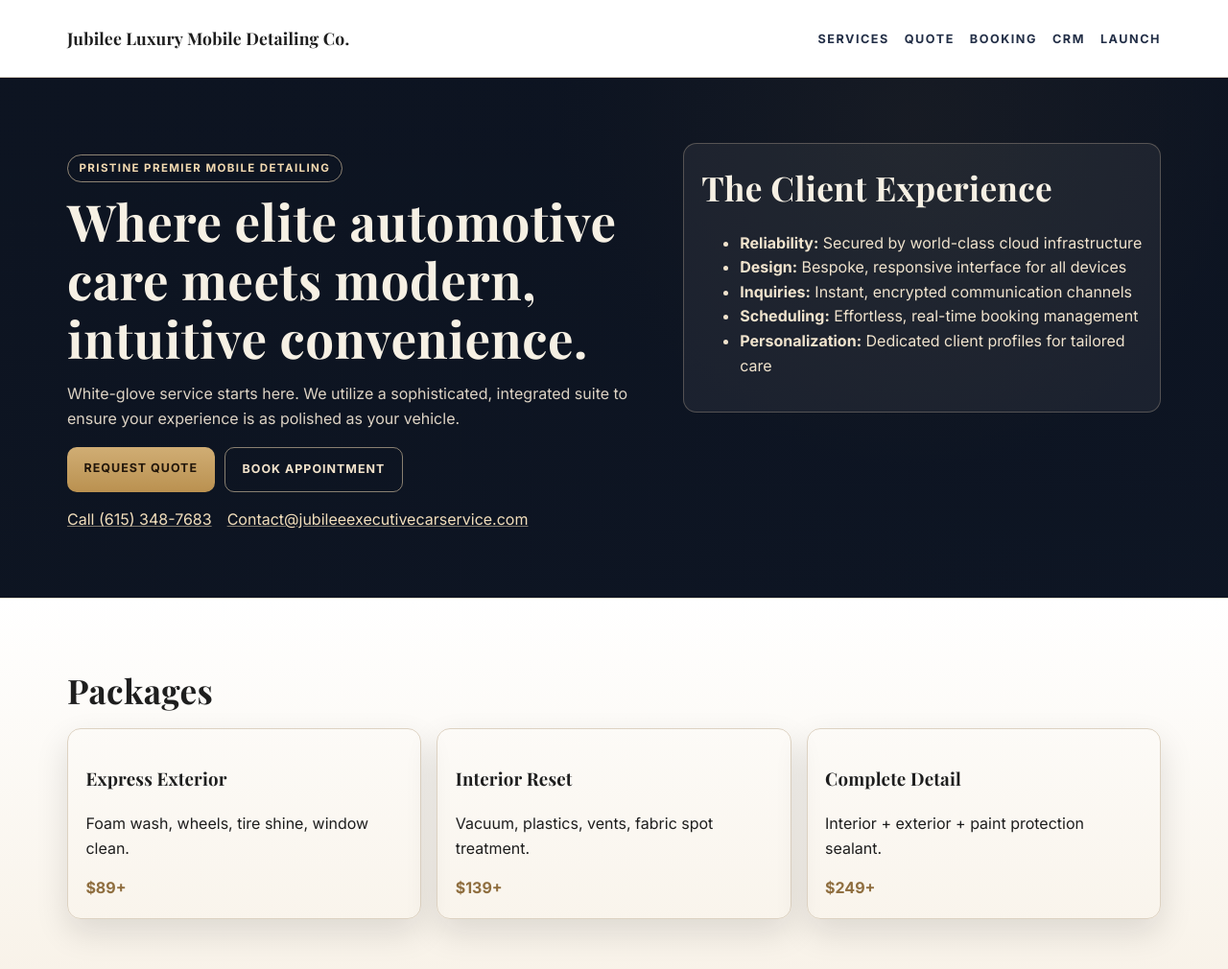
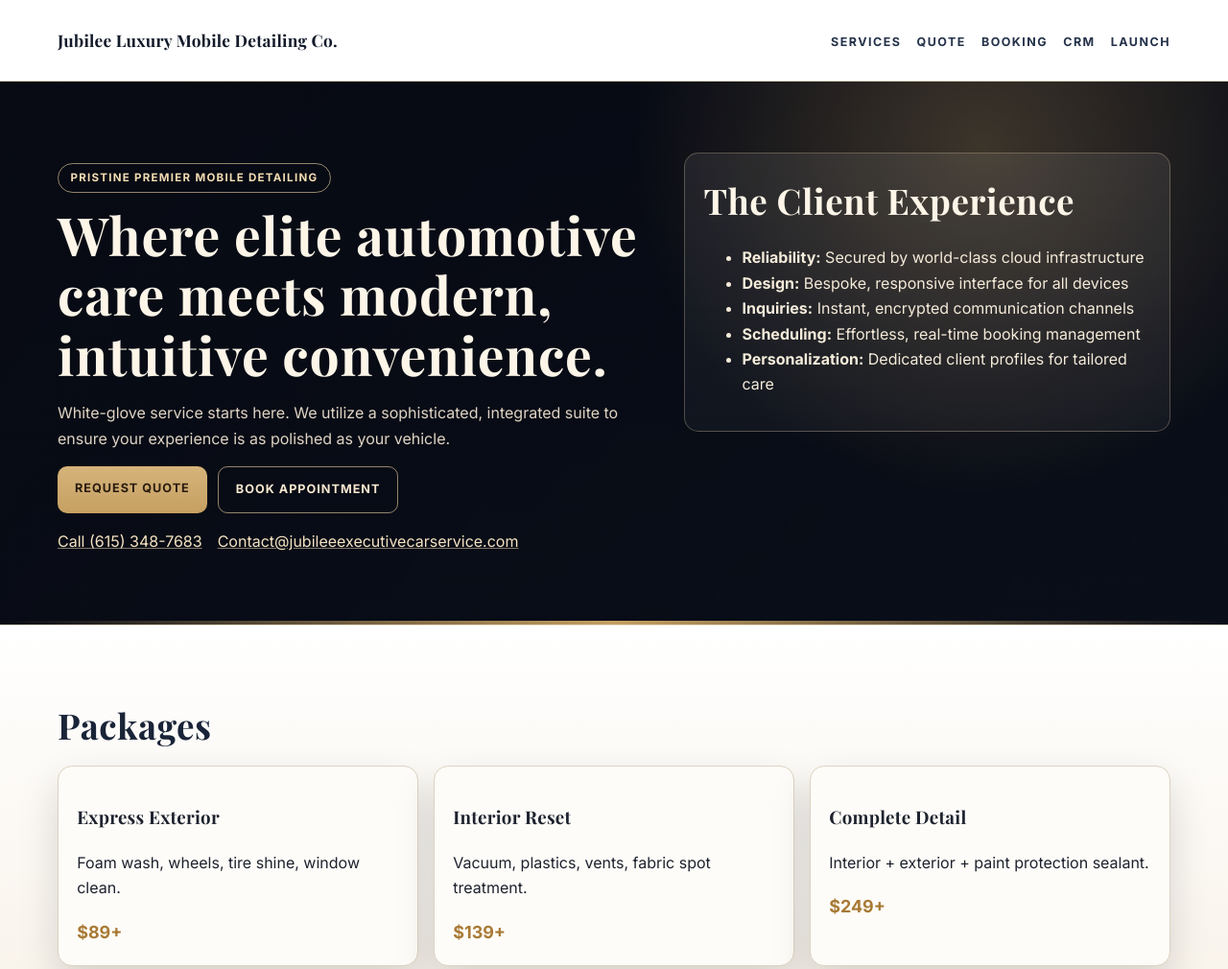
Before and after one commit to AndreDaGOAT/Jubilee-Premier-Luxury-Mobile-Detailing, a plain HTML site: page index.html in a window 1280 px wide. Shown: the top 1010 px of the page at 96% size. Drawn offline with nearby package versions, Linux system fonts and the light colour scheme; some packages are replaced by stand-ins of ours.

Commit message:
Update styles.css

```diff
--- a/styles.css
+++ b/styles.css
@@ -1,56 +1,48 @@
 :root {
-  --bg: #f7f4ef;
-  --surface: #ffffff;
-  --surface-soft: #f1ede4;
-  --text: #1e1e1e;
-  --muted: #5c5b56;a:root {
-  --ink: #121826;
-  --ink-soft: #222d43;
-  --paper: #f7f6f2;
-  --paper-2: #ffffff;
-  --champagne: #efe3cf;
-  --gold: #ba9150;
-  --gold-strong: #9f7330;
-  --line: #d8ccba;
-  --text: #1c1f26;
-  --muted: #5f636d;
-  --shadow: 0 16px 34px rgba(12, 17, 27, 0.12);
-  --max: 1140px;
+  --obsidian: #090d16;
+  --midnight: #121a2a;
+  --pearl: #f7f5f1;
+  --ivory: #fefcf8;
+  --gold: #c6a062;
+  --gold-dark: #a87a35;
+  --text: #1d222e;
+  --muted: #667085;
+  --line: #ddd2c0;
+  --max: 1160px;
+  --shadow: 0 18px 40px rgba(9, 13, 22, 0.15);
 }
 
 * { box-sizing: border-box; }
 html, body { margin: 0; padding: 0; }
 
 body {
-  font-family: "Inter", "Segoe UI", Arial, sans-serif;
-  background: var(--paper);
+  font-family: "Inter", "Segoe UI", Roboto, Arial, sans-serif;
+  background: var(--pearl);
   color: var(--text);
-  line-height: 1.6;
+  line-height: 1.65;
 }
 
 h1, h2, h3, .brand {
-  font-family: "Playfair Display", Georgia, serif;
-  letter-spacing: 0.01em;
+  font-family: "Playfair Display", Georgia, "Times New Roman", serif;
+  letter-spacing: 0.015em;
 }
 
-a { color: inherit; }
-
 .container {
-  width: min(100% - 2.25rem, var(--max));
+  width: min(100% - 2.5rem, var(--max));
   margin-inline: auto;
 }
 
 .site-header {
   position: sticky;
   top: 0;
-  z-index: 40;
+  z-index: 50;
   background: rgba(255, 255, 255, 0.96);
   border-bottom: 1px solid var(--line);
-  backdrop-filter: blur(8px);
+  backdrop-filter: blur(9px);
 }
 
 .nav-wrap {
-  min-height: 5rem;
+  min-height: 5.25rem;
   display: flex;
   align-items: center;
   justify-content: space-between;
@@ -59,48 +51,58 @@ a { color: inherit; }
 
 .brand {
   text-decoration: none;
-  color: var(--ink);
-  font-size: 1.1rem;
+  color: var(--midnight);
+  font-size: 1.08rem;
   font-weight: 700;
 }
 
 .nav {
+  margin: 0;
+  padding: 0;
   list-style: none;
   display: flex;
   gap: 1rem;
-  margin: 0;
-  padding: 0;
 }
 
 .nav a {
   text-decoration: none;
-  font-size: 0.79rem;
   text-transform: uppercase;
+  font-size: 0.78rem;
   letter-spacing: 0.12em;
-  color: #232f47;
   font-weight: 700;
+  color: #25324a;
 }
 
-.nav a:hover { color: var(--gold-strong); }
+.nav a:hover { color: var(--gold-dark); }
 
-.section { padding: 4.25rem 0; }
+.section { padding: 4.6rem 0; }
 .section-alt {
   background: linear-gradient(180deg, #fff 0%, #f8f2e8 100%);
-  border-top: 1px solid #e7dece;
-  border-bottom: 1px solid #e7dece;
+  border-top: 1px solid #ebe0ce;
+  border-bottom: 1px solid #ebe0ce;
 }
 
-.hero, .about-hero {
-  color: #f6f0e4;
+.hero {
+  color: #f8f1e4;
   background:
-    linear-gradient(114deg, rgba(13, 20, 33, 0.94), rgba(13, 20, 33, 0.72)),
-    radial-gradient(circle at 74% 8%, rgba(186, 145, 80, 0.28), transparent 34%),
-    linear-gradient(180deg, #0c1322 0%, #10192a 100%);
+    radial-gradient(circle at 80% 12%, rgba(198, 160, 98, 0.28), transparent 32%),
+    linear-gradient(120deg, rgba(7, 10, 19, 0.95), rgba(7, 10, 19, 0.76)),
+    linear-gradient(180deg, #0a0f1b 0%, #121b2c 100%);
+  position: relative;
 }
 
-.hero-grid, .two-col {
+.hero::after {
+  content: "";
+  position: absolute;
+  inset: auto 0 0;
+  height: 4px;
+  background: linear-gradient(90deg, transparent, var(--gold), transparent);
+}
+
+.hero-grid,
+.two-col {
   display: grid;
-  gap: 1.2rem;
+  gap: 1.25rem;
   align-items: start;
 }
 
@@ -108,172 +110,178 @@ a { color: inherit; }
 .two-col { grid-template-columns: 1fr 1fr; }
 
 .pill {
-  display: inline-block;
+  display: inline-flex;
+  align-items: center;
+  border: 1px solid rgba(246, 220, 170, 0.58);
   border-radius: 999px;
-  border: 1px solid rgba(242, 218, 180, 0.56);
-  color: #f2d9b0;
-  text-transform: uppercase;
-  letter-spacing: 0.12em;
+  color: #f4ddb2;
   font-size: 0.72rem;
   font-weight: 700;
-  padding: 0.28rem 0.72rem;
-  margin-bottom: 0.65rem;
+  text-transform: uppercase;
+  letter-spacing: 0.11em;
+  padding: 0.32rem 0.78rem;
+  margin-bottom: 0.7rem;
 }
 
 h1 {
   margin: 0 0 0.8rem;
-  font-size: clamp(2rem, 5.1vw, 3.3rem);
-  line-height: 1.15;
+  font-size: clamp(2rem, 5.3vw, 3.45rem);
+  line-height: 1.14;
+  color: #fcf5e8;
 }
 
 h2 {
   margin-top: 0;
   margin-bottom: 0.7rem;
-  color: var(--ink);
-  font-size: clamp(1.5rem, 2.9vw, 2.2rem);
+  color: #1a2438;
+  font-size: clamp(1.45rem, 3vw, 2.3rem);
 }
 
-.hero h2, .about-hero h2, .hero h1, .about-hero h1 { color: #f6f0e4; }
+.hero h2, .hero h3 { color: #fcf5e8; }
 
-.lead { color: #ddd3c4; max-width: 65ch; }
-
-.card {
-  background: var(--paper-2);
-  border: 1px solid var(--line);
-  border-radius: 14px;
-  padding: 1.15rem;
-  box-shadow: var(--shadow);
-}
-
-.hero .card, .about-hero .card {
-  background: rgba(255, 255, 255, 0.06);
-  border-color: rgba(245, 221, 189, 0.26);
-  color: #f0e3cd;
-  box-shadow: none;
+.lead {
+  color: #dfd4c4;
+  max-width: 62ch;
 }
 
 .quick-contact {
   display: flex;
+  flex-wrap: wrap;
   gap: 1rem;
   margin-top: 1rem;
-  flex-wrap: wrap;
 }
 
 .quick-contact a {
-  color: #f3dfbc;
-  text-decoration-color: rgba(243, 223, 188, 0.5);
+  color: #f5e3c2;
+  text-decoration-color: rgba(245, 227, 194, 0.5);
+}
+
+.card {
+  background: var(--ivory);
+  border: 1px solid var(--line);
+  border-radius: 15px;
+  padding: 1.2rem;
+  box-shadow: var(--shadow);
+}
+
+.hero .card {
+  background: linear-gradient(180deg, rgba(255, 255, 255, 0.08), rgba(255, 255, 255, 0.04));
+  border-color: rgba(240, 219, 179, 0.28);
+  color: #f5ebda;
+  box-shadow: none;
+}
+
+.cards {
+  display: grid;
+  grid-template-columns: repeat(auto-fit, minmax(220px, 1fr));
+  gap: 1rem;
+}
+
+.price {
+  color: var(--gold-dark);
+  font-weight: 800;
+  font-size: 1.12rem;
+  margin-bottom: 0;
+}
+
+.form {
+  background: #fff;
+  border: 1px solid var(--line);
+  border-radius: 16px;
+  padding: 1.2rem;
+  display: grid;
+  gap: 0.85rem;
+  box-shadow: var(--shadow);
+}
+
+label {
+  display: grid;
+  gap: 0.35rem;
+  font-weight: 600;
+  color: #243046;
+}
+
+input,
+select,
+textarea {
+  width: 100%;
+  border-radius: 9px;
+  border: 1px solid #cebca0;
+  background: #fff;
+  color: #1e2736;
+  padding: 0.7rem;
+  font: inherit;
+}
+
+input:focus,
+select:focus,
+textarea:focus {
+  outline: 2px solid rgba(198, 160, 98, 0.3);
+  border-color: var(--gold);
 }
 
 .btn {
   display: inline-block;
+  border: 0;
   border-radius: 10px;
-  padding: 0.8rem 1.1rem;
   text-decoration: none;
-  border: 0;
+  padding: 0.82rem 1.12rem;
+  font-size: 0.79rem;
+  text-transform: uppercase;
+  letter-spacing: 0.08em;
+  font-weight: 700;
   cursor: pointer;
-  font-size: 0.78rem;
-  font-weight: 700;
-  letter-spacing: 0.08em;
-  text-transform: uppercase;
 }
 
 .btn-primary {
-  background: linear-gradient(180deg, #d0ad74, #ba9150);
-  color: #23170b;
+  background: linear-gradient(180deg, #d5b37a 0%, #c6a062 100%);
+  color: #2a1c0f;
 }
 
-.btn-primary:hover { filter: brightness(1.05); }
+.btn-primary:hover { filter: brightness(1.04); }
 
 .btn-secondary {
   background: transparent;
-  border: 1px solid rgba(242, 218, 180, 0.54);
-  color: #f3e3cb;
+  border: 1px solid rgba(246, 220, 170, 0.58);
+  color: #f7e8cf;
 }
 
-.btn-light {
-  color: #2f2518;
-  border-color: #bea47e;
-  background: rgba(255, 255, 255, 0.6);
+.hero-actions {
+  display: flex;
+  flex-wrap: wrap;
+  gap: 0.7rem;
 }
 
-.hero-actions { display: flex; gap: 0.65rem; flex-wrap: wrap; }
-
-.form {
-  background: #fff;
-  border: 1px solid var(--line);
-  border-radius: 14px;
-  padding: 1.15rem;
-  display: grid;
-  gap: 0.8rem;
-  box-shadow: var(--shadow);
+.hint {
+  color: var(--muted);
+  min-height: 1.2rem;
 }
 
-label { display: grid; gap: 0.35rem; font-weight: 600; color: #222a39; }
+.pipeline {
+  display: flex;
+  flex-wrap: wrap;
+  gap: 0.65rem;
+}
 
-input, select, textarea {
-  width: 100%;
-  border: 1px solid #cdbda5;
-  border-radius: 8px;
-  padding: 0.68rem;
-  font: inherit;
-  color: #1d2430;
+.pipeline span {
+  border-radius: 999px;
+  border: 1px solid #d7c4a6;
+  padding: 0.36rem 0.68rem;
+  color: #715128;
+  font-size: 0.88rem;
   background: #fff;
 }
 
-input:focus, select:focus, textarea:focus {
-  outline: 2px solid rgba(186, 145, 80, 0.3);
-  border-color: #ba9150;
+.launch-list {
+  margin: 0;
+  padding-left: 1.1rem;
 }
 
-.hint { color: var(--muted); min-height: 1.2rem; }
-
-.vehicle-grid {
-  display: grid;
-  grid-template-columns: repeat(auto-fit, minmax(240px, 1fr));
-  gap: 1rem;
-}
-
-.vehicle-card {
-  border-radius: 14px;
-  border: 1px solid var(--line);
-  overflow: hidden;
-  box-shadow: var(--shadow);
-  background: #fff;
-}
-
-.vehicle-card img {
-  width: 100%;
-  height: 190px;
-  object-fit: cover;
-  display: block;
-  background: #0f1727;
-}
-
-.vehicle-copy { padding: 0.9rem 1rem 1.05rem; }
-
-.owner-card img {
-  width: 100%;
-  max-height: 430px;
-  border-radius: 10px;
-  object-fit: cover;
-}
-
-.owner-fallback {
-  border: 1px dashed #cebda3;
-  border-radius: 10px;
-  padding: 1rem;
-  color: #6b6257;
-  background: rgba(255, 255, 255, 0.88);
-}
-
-.history-copy p { margin-top: 0; }
-.history-copy p + p { margin-top: 0.8rem; }
-
 .site-footer {
-  background: linear-gradient(180deg, #101829 0%, #0d1423 100%);
-  color: #ecdfca;
-  border-top: 3px solid #9f7330;
-  padding: 1.6rem 0;
+  background: linear-gradient(180deg, #0f1728 0%, #0a101d 100%);
+  color: #ecdfc8;
+  border-top: 3px solid var(--gold-dark);
+  padding: 1.7rem 0;
 }
 
 .footer-wrap {
@@ -284,229 +292,13 @@ input:focus, select:focus, textarea:focus {
 }
 
 @media (max-width: 900px) {
-  .hero-grid, .two-col { grid-template-columns: 1fr; }
-  .nav { flex-wrap: wrap; justify-content: flex-end; }
+  .hero-grid,
+  .two-col {
+    grid-template-columns: 1fr;
+  }
+
+  .nav {
+    flex-wrap: wrap;
+    justify-content: flex-end;
+  }
 }
-
-  --gold: #b7935c;
-  --gold-dark: #8f6e3f;
-  --line: #ddd2c2;
-  --hero-dark: #0f0f0f;
-  --max: 1140px;
-  --shadow: 0 14px 34px rgba(18, 18, 18, 0.12);
-}
-
-* { box-sizing: border-box; }
-
-html, body { margin: 0; padding: 0; }
-
-body {
-  font-family: "Inter", "Segoe UI", Roboto, Arial, sans-serif;
-  background: var(--bg);
-  color: var(--text);
-  line-height: 1.6;
-}
-
-h1, h2, h3, .brand {
-  font-family: "Playfair Display", Georgia, "Times New Roman", serif;
-  letter-spacing: 0.01em;
-}
-
-.container {
-  width: min(100% - 2.25rem, var(--max));
-  margin-inline: auto;
-}
-
-.site-header {
-  position: sticky;
-  top: 0;
-  z-index: 20;
-  background: rgba(255, 255, 255, 0.95);
-  border-bottom: 1px solid var(--line);
-  backdrop-filter: blur(8px);
-}
-
-.nav-wrap {
-  min-height: 4.6rem;
-  display: flex;
-  align-items: center;
-  justify-content: space-between;
-  gap: 1rem;
-}
-
-.brand {
-  text-decoration: none;
-  color: #111;
-  font-weight: 700;
-  font-size: 1.1rem;
-}
-
-.nav { list-style: none; display: flex; gap: 1rem; margin: 0; padding: 0; }
-
-.nav a {
-  text-decoration: none;
-  color: #1f1f1f;
-  font-size: 0.82rem;
-  text-transform: uppercase;
-  letter-spacing: 0.1em;
-  font-weight: 600;
-}
-
-.nav a:hover { color: var(--gold-dark); }
-
-.section { padding: 4rem 0; }
-.section-alt { background: var(--surface-soft); }
-
-.hero {
-  position: relative;
-  background:
-    linear-gradient(100deg, rgba(9, 9, 9, 0.84), rgba(9, 9, 9, 0.62)),
-    radial-gradient(circle at 75% 20%, rgba(183, 147, 92, 0.18), transparent 35%),
-    var(--hero-dark);
-  color: #f6f2ea;
-}
-
-.hero-grid, .two-col {
-  display: grid;
-  gap: 1.2rem;
-  align-items: start;
-}
-
-.hero-grid { grid-template-columns: 1.2fr 1fr; }
-.two-col { grid-template-columns: 1fr 1fr; }
-
-.pill {
-  display: inline-block;
-  margin-bottom: 0.6rem;
-  color: #f5e5c7;
-  border: 1px solid rgba(245, 229, 199, 0.55);
-  border-radius: 999px;
-  padding: 0.28rem 0.72rem;
-  text-transform: uppercase;
-  letter-spacing: 0.11em;
-  font-size: 0.73rem;
-  font-weight: 700;
-}
-
-h1 {
-  margin: 0 0 0.8rem;
-  font-size: clamp(2rem, 5.4vw, 3.35rem);
-  line-height: 1.15;
-}
-
-h2 { margin-top: 0; font-size: clamp(1.45rem, 2.8vw, 2.2rem); }
-
-.lead { color: #ddd2c2; max-width: 60ch; }
-
-.quick-contact { display: flex; gap: 1rem; flex-wrap: wrap; margin-top: 1rem; }
-.quick-contact a { color: #ffe7bf; text-decoration-color: rgba(255, 231, 191, 0.5); }
-
-.cards {
-  display: grid;
-  grid-template-columns: repeat(auto-fit, minmax(220px, 1fr));
-  gap: 1rem;
-}
-
-.card {
-  background: var(--surface);
-  border: 1px solid var(--line);
-  border-radius: 14px;
-  padding: 1.15rem;
-  box-shadow: var(--shadow);
-}
-
-.hero .card {
-  background: rgba(255, 255, 255, 0.06);
-  border-color: rgba(255, 230, 190, 0.25);
-  color: #f4ebdc;
-  box-shadow: none;
-}
-
-.price { color: var(--gold-dark); font-weight: 800; margin-bottom: 0; }
-
-.form {
-  background: var(--surface);
-  border: 1px solid var(--line);
-  border-radius: 14px;
-  padding: 1.15rem;
-  box-shadow: var(--shadow);
-  display: grid;
-  gap: 0.8rem;
-}
-
-label { display: grid; gap: 0.35rem; font-weight: 600; }
-
-input, select, textarea {
-  width: 100%;
-  border-radius: 8px;
-  border: 1px solid #ccbda8;
-  background: #fff;
-  color: var(--text);
-  padding: 0.66rem;
-}
-
-input:focus, select:focus, textarea:focus {
-  outline: 2px solid #d1b277;
-  border-color: #d1b277;
-}
-
-.btn {
-  display: inline-block;
-  text-decoration: none;
-  border-radius: 8px;
-  border: 0;
-  padding: 0.78rem 1.08rem;
-  font-weight: 700;
-  cursor: pointer;
-  text-transform: uppercase;
-  letter-spacing: 0.06em;
-  font-size: 0.8rem;
-}
-
-.btn-primary {
-  background: linear-gradient(180deg, #d5bb8d 0%, #b7935c 100%);
-  color: #22190e;
-}
-
-.btn-primary:hover { filter: brightness(1.05); }
-
-.btn-secondary {
-  background: transparent;
-  border: 1px solid rgba(255, 230, 190, 0.55);
-  color: #f4ebdc;
-}
-
-.hero-actions { display: flex; gap: 0.65rem; flex-wrap: wrap; }
-
-.pipeline { display: flex; gap: 0.6rem; flex-wrap: wrap; }
-
-.pipeline span {
-  background: #fff;
-  border: 1px solid #d7c5ac;
-  border-radius: 999px;
-  padding: 0.32rem 0.65rem;
-  font-size: 0.89rem;
-  color: #6d5531;
-}
-
-.launch-list { margin: 0; padding-left: 1rem; }
-.hint { color: var(--muted); min-height: 1.2rem; }
-
-.site-footer {
-  background: #121212;
-  color: #efe5d7;
-  border-top: 3px solid #8f6e3f;
-  padding: 1.6rem 0;
-}
-
-.footer-wrap {
-  display: flex;
-  justify-content: space-between;
-  gap: 1rem;
-  flex-wrap: wrap;
-}
-
-@media (max-width: 900px) {
-  .hero-grid, .two-col { grid-template-columns: 1fr; }
-  .nav { flex-wrap: wrap; justify-content: flex-end; }
-}
```
